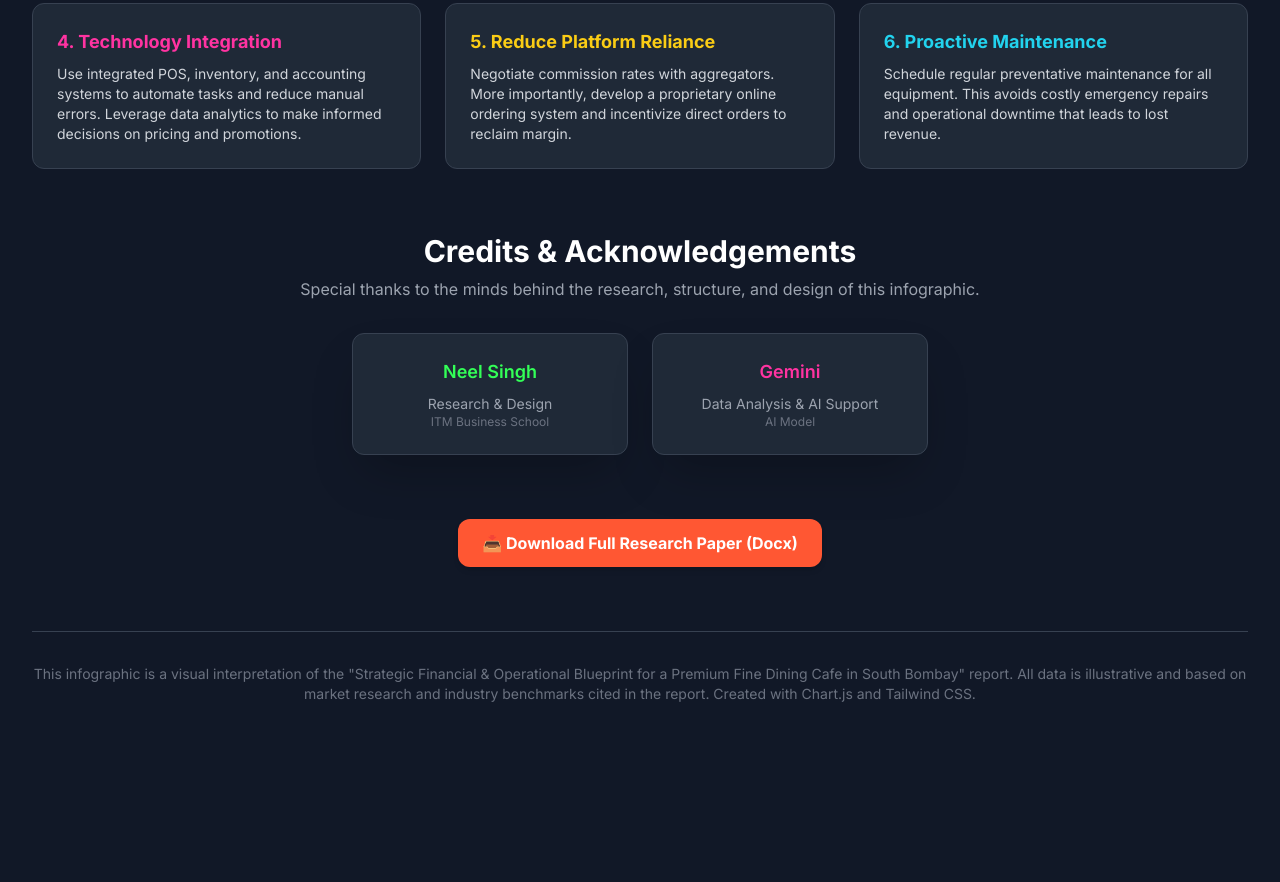
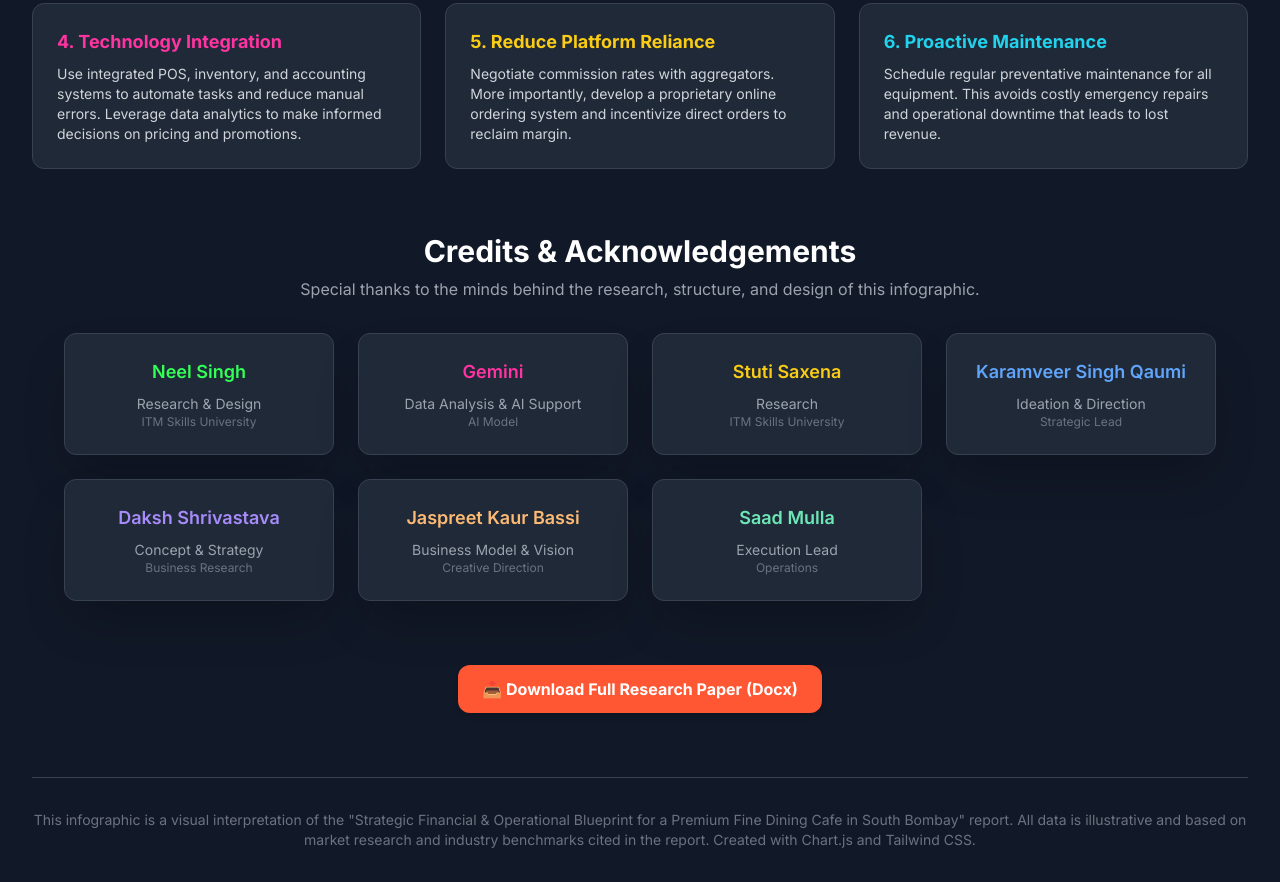
Before and after one commit to dyrok/rest-research, a plain HTML site: page index.html in a window 1280 px wide. Shown: the part 4241-5123 px from the top of the page. Before the commit the page ends 4977 px from the top, so only its background shows below. Drawn offline with nearby package versions, Linux system fonts and the light colour scheme.

Commit message:
Update index.html
added colaboraters

```diff
--- a/index.html
+++ b/index.html
@@ -290,24 +290,51 @@
         </div>
       </section>
 
-      <section id="credits" class="mt-16">
+<section id="credits" class="mt-16">
   <div class="text-center mb-8">
     <h2 class="text-3xl font-bold text-white">Credits & Acknowledgements</h2>
     <p class="text-gray-400 mt-2">Special thanks to the minds behind the research, structure, and design of this infographic.</p>
   </div>
-  <div class="max-w-xl mx-auto grid grid-cols-1 sm:grid-cols-2 gap-6">
+  <div class="max-w-6xl mx-auto grid grid-cols-1 sm:grid-cols-2 md:grid-cols-3 lg:grid-cols-4 gap-6">
     <div class="card p-6 rounded-xl shadow-2xl text-center">
       <h3 class="text-lg font-semibold text-[#33FF57]">Neel Singh</h3>
       <p class="text-sm text-gray-400 mt-2">Research & Design</p>
-      <p class="text-xs text-gray-500">ITM Business School</p>
+      <p class="text-xs text-gray-500">ITM Skills University</p>
     </div>
     <div class="card p-6 rounded-xl shadow-2xl text-center">
       <h3 class="text-lg font-semibold text-[#FF33A1]">Gemini</h3>
       <p class="text-sm text-gray-400 mt-2">Data Analysis & AI Support</p>
       <p class="text-xs text-gray-500">AI Model</p>
     </div>
+    <div class="card p-6 rounded-xl shadow-2xl text-center">
+      <h3 class="text-lg font-semibold text-[#FACC15]">Stuti Saxena</h3>
+      <p class="text-sm text-gray-400 mt-2">Research</p>
+      <p class="text-xs text-gray-500">ITM Skills University</p>
+    </div>
+    <div class="card p-6 rounded-xl shadow-2xl text-center">
+      <h3 class="text-lg font-semibold text-[#60A5FA]">Karamveer Singh Qaumi</h3>
+      <p class="text-sm text-gray-400 mt-2">Ideation & Direction</p>
+      <p class="text-xs text-gray-500">Strategic Lead</p>
+    </div>
+    <div class="card p-6 rounded-xl shadow-2xl text-center">
+      <h3 class="text-lg font-semibold text-[#A78BFA]">Daksh Shrivastava</h3>
+      <p class="text-sm text-gray-400 mt-2">Concept & Strategy</p>
+      <p class="text-xs text-gray-500">Business Research</p>
+    </div>
+    <div class="card p-6 rounded-xl shadow-2xl text-center">
+      <h3 class="text-lg font-semibold text-[#FDBA74]">Jaspreet Kaur Bassi</h3>
+      <p class="text-sm text-gray-400 mt-2">Business Model & Vision</p>
+      <p class="text-xs text-gray-500">Creative Direction</p>
+    </div>
+    <div class="card p-6 rounded-xl shadow-2xl text-center">
+      <h3 class="text-lg font-semibold text-[#6EE7B7]">Saad Mulla</h3>
+      <p class="text-sm text-gray-400 mt-2">Execution Lead</p>
+      <p class="text-xs text-gray-500">Operations</p>
+    </div>
   </div>
 </section>
+
+
       <section id="download" class="mt-20 text-center">
   <a
     href="https://github.com/dyrok/rest-research/releases/download/ResearchPaper/Restaurant.Cost.of.Operation.Sheet_.1.1.docx"
```
